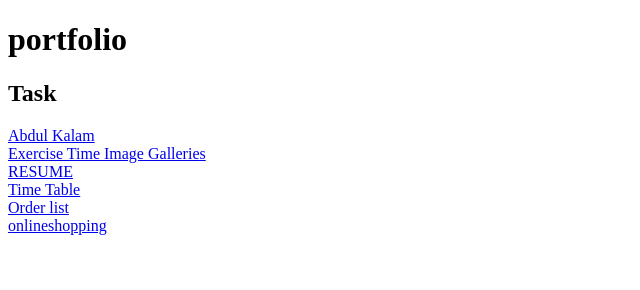
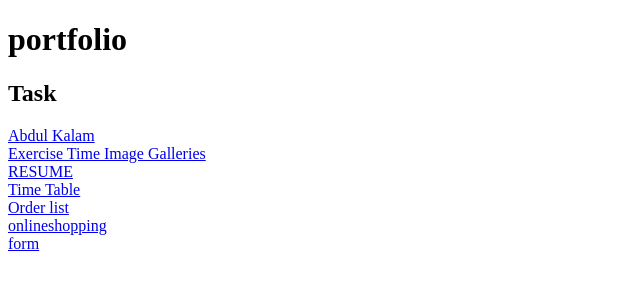
Before and after one commit to Redeyessa/Html, a plain HTML site: page index.html in a window 1280 px wide. Shown: the full height of the page, 0-640 px from the left. Drawn offline with Linux system fonts and the light colour scheme.

Commit message:
Update index.html

```diff
--- a/index.html
+++ b/index.html
@@ -13,6 +13,7 @@
     <a href="./dist/Task/task2(1).html">RESUME</a><br>
     <a href="./dist/Task/task2(2).htm">Time Table</a><br>
     <a href="./dist/Task/task3.html">Order list</a><br>
-    <a href="./dist/Task/onlineshopping.html">onlineshopping</a>
+    <a href="./dist/Task/onlineshopping.html">onlineshopping</a><br>
+    <a href="./dist/Task/formtask.html">form</a>
 </body>
 </html>
```
